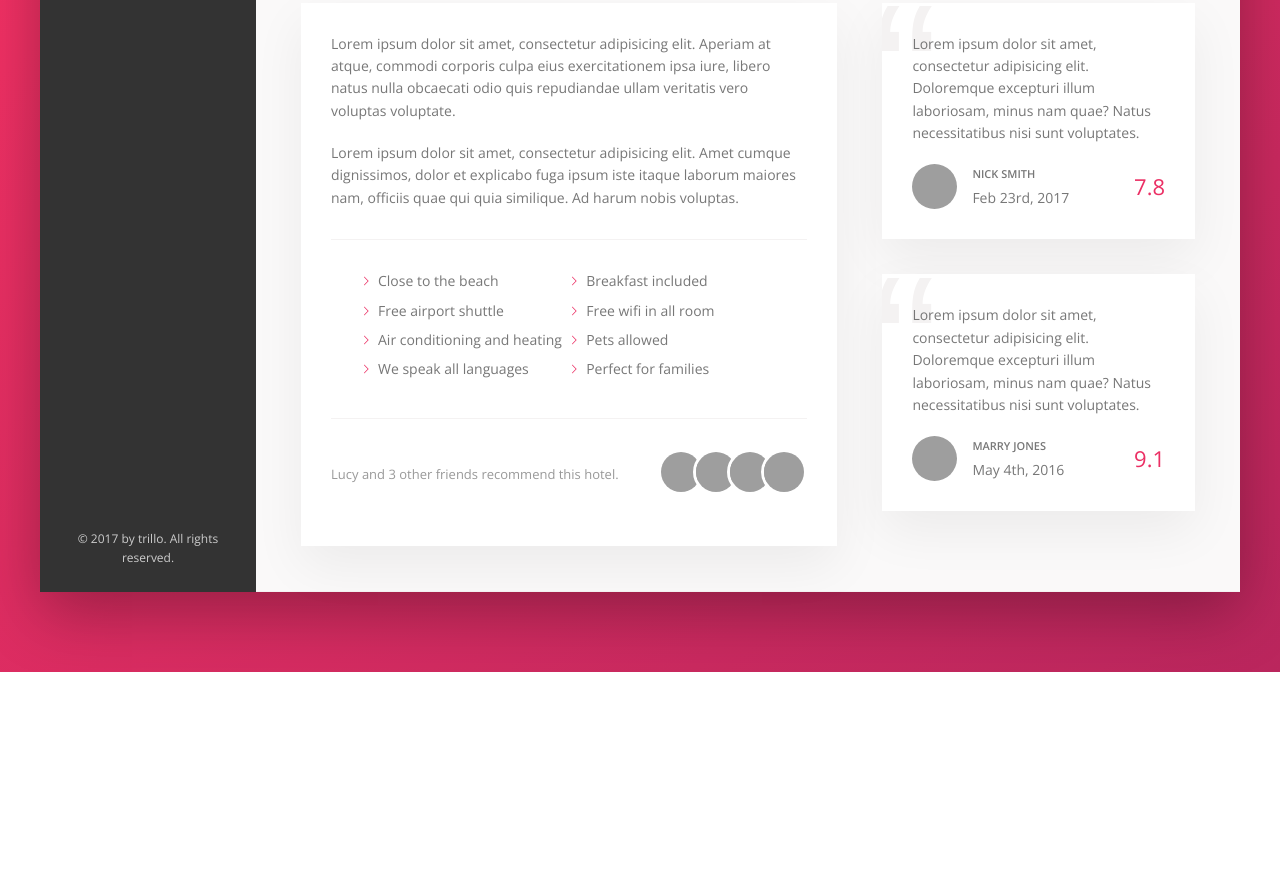
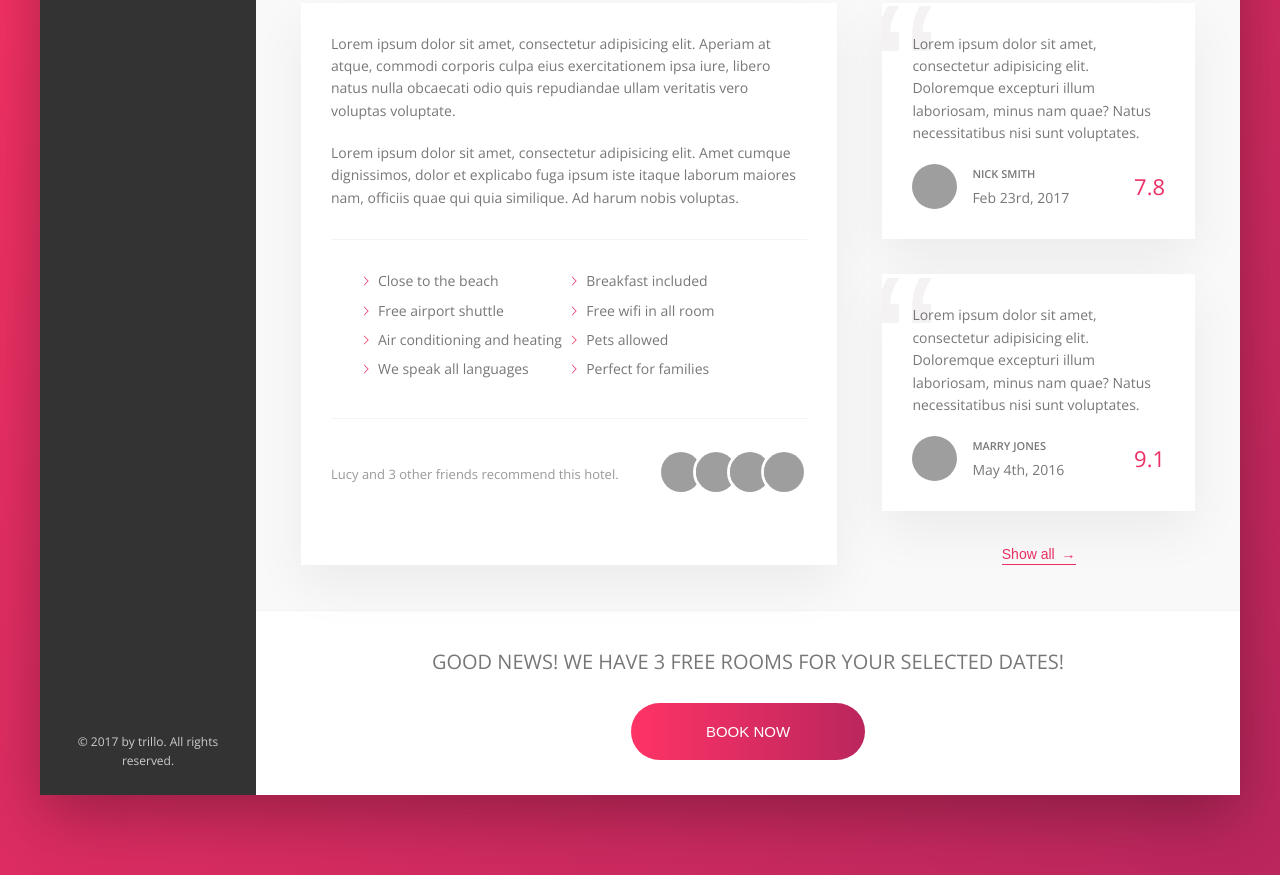
Before and after one commit to AlexandruCardas/website-trillo-sass, a website: page index.html in a window 1280 px wide. Shown: the part 444-1319 px from the top of the page. Before the commit the page ends 1116 px from the top, so only its background shows below. Drawn offline with nearby package versions, Linux system fonts and the light colour scheme; grey boxes are pictures that could not be loaded.

Commit message:
Add cta button

```diff
--- a/index.html
+++ b/index.html
@@ -213,8 +213,19 @@
                             <div class="review__rating">9.1</div>
                         </figcaption>
                     </figure>
+
+                    <button class="btn-inline">Show all <span>&rarr;</span></button>
                 </div>
+            </div>
 
+            <div class="cta">
+                <h2 class="cta__book-now">
+                    Good news! We have 3 free rooms for your selected dates!
+                </h2>
+                <button class="btn">
+                    <span class="btn__visible">Book now</span>
+                    <span class="btn__invisible">Only 3 rooms left</span>
+                </button>
             </div>
 
 
--- a/sass/_components.scss
+++ b/sass/_components.scss
@@ -283,13 +283,26 @@
   cursor: pointer;
   -webkit-transition: all .2s;
   -moz-transition: all .2s;
-  -ms-transition: all .2s;
   -o-transition: all .2s;
   transition: all .2s;
 
+  & span {
+    margin-left: 3px;
+    -webkit-transition: margin-left .2s;
+    -moz-transition: margin-left .2s;
+    -ms-transition: margin-left .2s;
+    -o-transition: margin-left .2s;
+    transition: margin-left .2s;
+  }
+
   &:hover {
     color: var(--color-grey-dark-1);
+
+    span {
+      margin-left: 8px;
+    }
   }
+
 
   &:focus {
     outline: none;
@@ -482,3 +495,75 @@
     z-index: 1;
   }
 }
+
+///////////////////////////
+// CALL TO ACTION
+
+.cta {
+  padding: 3.5rem 0;
+  text-align: center;
+
+  &__book-now {
+    text-transform: uppercase;
+    font-size: 2rem;
+    font-weight: 300;
+    margin-bottom: 2.5rem;
+  }
+}
+
+///////////////////////////
+// CALL TO ACTION
+
+.btn {
+  font-size: 1.5rem;
+  font-weight: 300;
+  text-transform: uppercase;
+  border-radius: 100px;
+  border: none;
+  position: relative;
+  overflow: hidden;
+  cursor: pointer;
+
+  background-image: linear-gradient(to right, var(--color-primary-light), var(--color-primary-dark));
+  color: white;
+
+  & > * {
+    height: 100%;
+    width: 100%;
+    display: inline-block;
+    -webkit-transition: all .2s;
+    -moz-transition: all .2s;
+    -ms-transition: all .2s;
+    -o-transition: all .2s;
+    transition: all .2s;
+  }
+
+  &__visible {
+
+    padding: 2rem 7.5rem;
+  }
+
+  &__invisible {
+    position: absolute;
+    padding: 2rem 0;
+    left: 0;
+    top: -100%;
+  }
+
+  &:hover {
+    background-image: linear-gradient(to left, var(--color-primary-light), var(--color-primary-dark));
+  }
+
+  &:hover &__visible {
+    transform: translateY(100%);
+  }
+
+  &:hover &__invisible {
+    top: 0;
+  }
+
+  &:focus {
+    outline: none;
+    animation: pulsate 1s infinite;
+  }
+}
--- a/sass/_layout.scss
+++ b/sass/_layout.scss
@@ -60,4 +60,7 @@
 
 .user-reviews {
   flex: 1;
+  display: flex;
+  flex-direction: column;
+  align-items: center;
 }
```
Also changed, not shown: sass/main.css, 1 other file.
